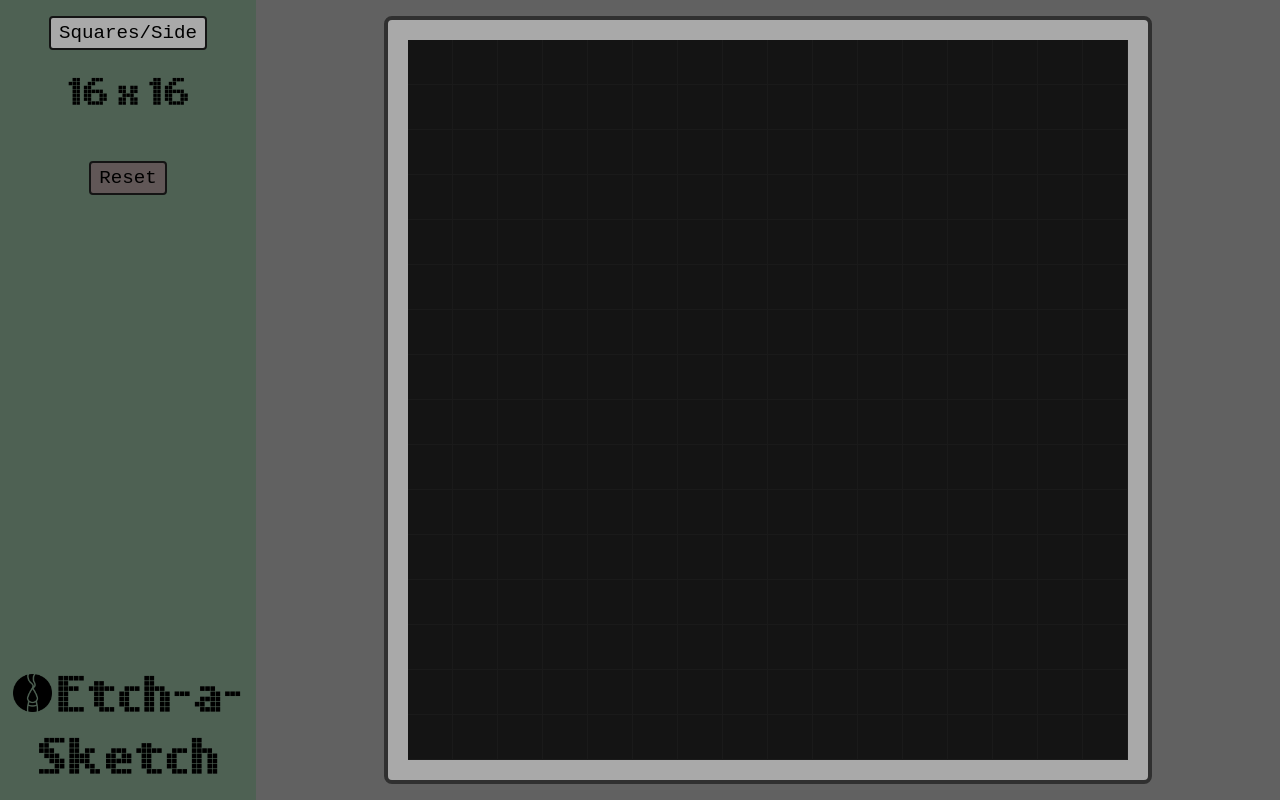
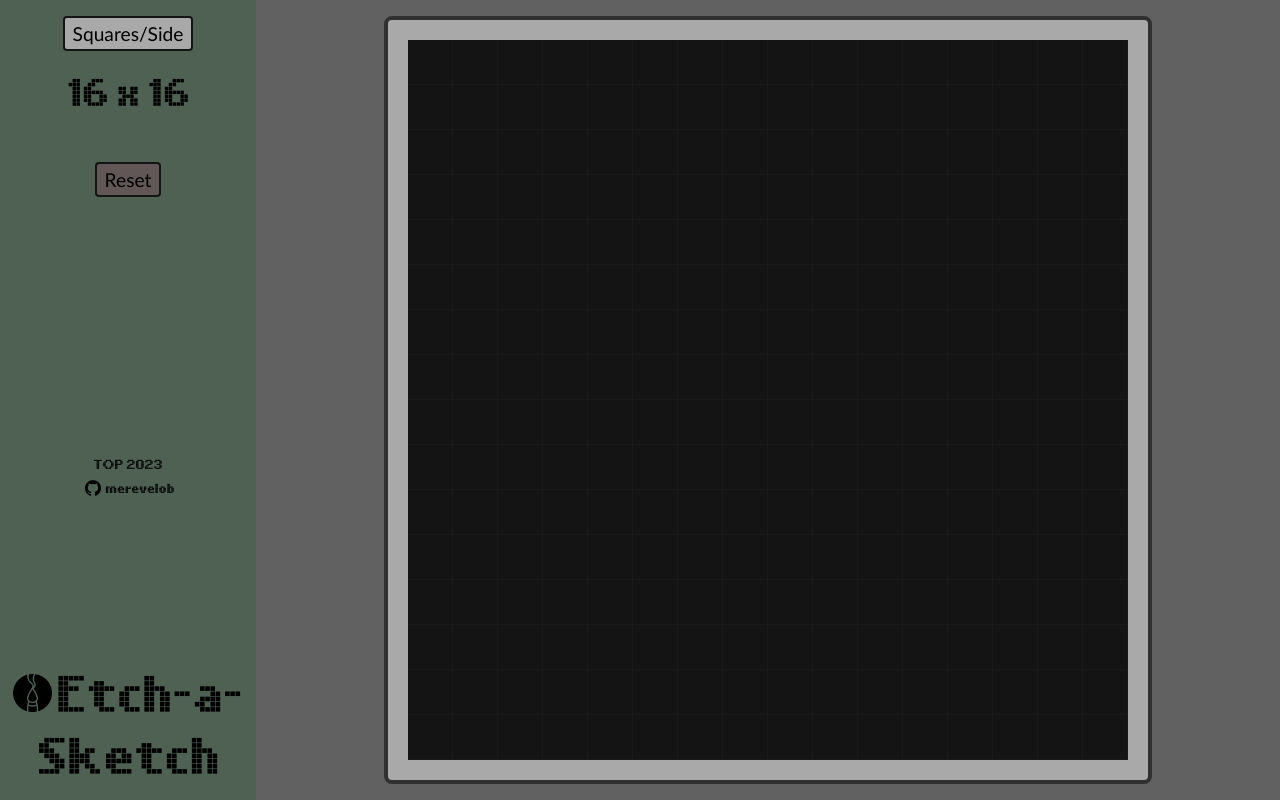
Before and after one commit to merevelob/odin-etch-a-sketch, a plain HTML site: page index.html in a window 1280 px wide. Drawn offline with Linux system fonts and the light colour scheme.

Commit message:
Add info to sidebar

```diff
--- a/index.html
+++ b/index.html
@@ -14,6 +14,10 @@
             <p>16 x 16</p>
             <button class="btn-reset">Reset</button>
         </div>
+        <div class="info">
+            <p>TOP 2023</p>
+            <p><a href="https://github.com/merevelob"><img src="./resources/github.png" alt=""/></a> merevelob</p>
+        </div>
         <div class="logo">
             <img src="./resources/paint.png" alt="paint brush">
             <span>Etch-a-Sketch</span>
--- a/styles.css
+++ b/styles.css
@@ -70,7 +70,7 @@ body {
 }
 
 .squaresNumber > button {
-    font-family: 'Courier New', Courier, monospace;
+    font-family:'Gill Sans', 'Gill Sans MT', Calibri, 'Trebuchet MS', sans-serif;
     font-size: 1.5vw;
     padding: 4px 8px;
     border: 2px solid var(--colorC);
@@ -104,3 +104,23 @@ body {
     height: 3vw;
     width: auto;
 }
+/**/
+.info {
+    height: 80px;
+    margin: auto;
+    display: flex;
+    flex-direction: column;
+    font-family: 'LL Pixel';
+    font-size: small;
+}
+
+.info p {
+    display: flex;
+    margin: 4px auto;
+}
+
+.info img {
+    height: 16px;
+    width: auto;
+    margin: auto 4px;
+}
```
Also changed, not shown: resources/github.png (added).
